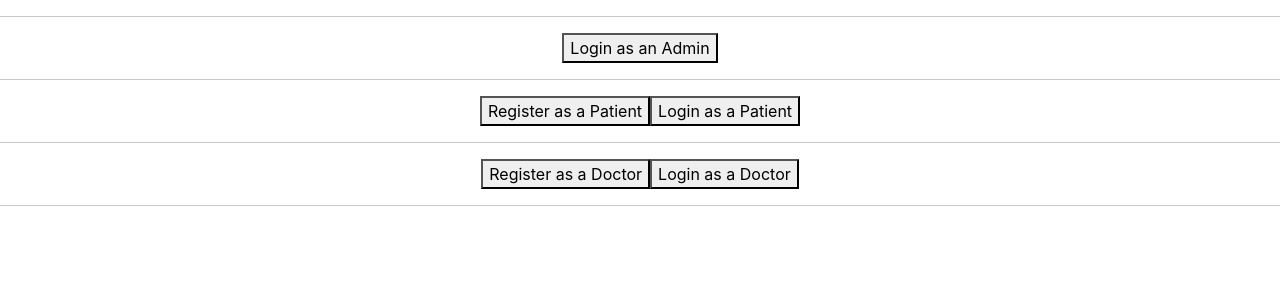
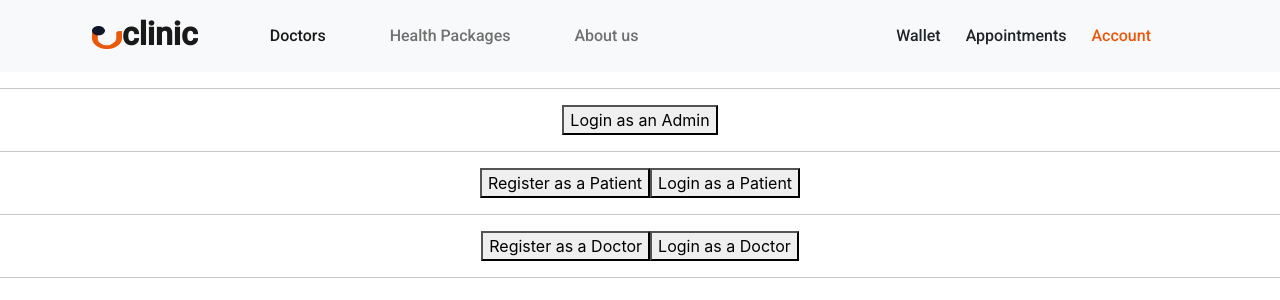
Before and after one commit to advanced-computer-lab-2023/Agile-Star-Squad-Clinic, a React (Create React App) app in the folder frontend/: page / in a window 1280 px wide. Shown: the top 300 px of the page. Built offline with nearby package versions, Linux system fonts and the light colour scheme.

Commit message:
feat : add NavBar

```diff
--- a/frontend/public/index.html
+++ b/frontend/public/index.html
@@ -35,6 +35,9 @@
       integrity="sha384-MrcW6ZMFYlzcLA8Nl+NtUVF0sA7MsXsP1UyJoMp4YLEuNSfAP+JcXn/tWtIaxVXM"
       crossorigin="anonymous"
     ></script>
+    <link rel="preconnect" href="https://fonts.googleapis.com">
+<link rel="preconnect" href="https://fonts.gstatic.com" crossorigin>
+<link href="https://fonts.googleapis.com/css2?family=Maven+Pro:wght@600&family=Roboto:wght@500&display=swap" rel="stylesheet">
     <title>React App</title>
   </head>
   <body>
--- a/frontend/src/App.js
+++ b/frontend/src/App.js
@@ -14,6 +14,7 @@ import ManageUsersPage from './admin/pages/ManageUsers/ManageUsersPage'
 import './App.css';
 import AddFamilyForm from './patient/pages/AddFamily';
 import PatientFamily from './patient/pages/PatientFamily';
+import NavBar from './shared/components/NavBar/NavBar';
 
 // import {getAllPatients} from '../src/data/controllers/patientController';
 
@@ -23,6 +24,7 @@ function App() {
       <BrowserRouter>
         <Routes>
           <Route path="/" element={<LandingPage />} exact />
+          {/* <Route path="/" element={<NavBar />} exact /> */}
 
           <Route
             path="/patient/register"
--- /dev/null
+++ b/frontend/src/shared/components/NavBar/NavBar.css
@@ -0,0 +1,40 @@
+.bodyN{
+
+    font-family: "Roboto";
+    font-size: larger;
+    color: #0f172af7;
+    width: auto;
+    margin: 0;
+    background-color: #ea580c;
+}
+
+.container-fluid{
+    height: 56px;
+
+}
+
+.navbar-brand{
+    font-size: 32px;
+    font-weight: bolder;
+    padding-bottom: 10px;
+    padding-right: 48px;
+    padding-left: 80px;
+}
+#logo{
+    margin-top: 10px;
+}
+.nav-item{
+    padding-right: 48px;
+    color: #0f172af7;
+    font-size: 16px;
+
+}
+#last{
+    color: #ea580c;
+}
+.btn{
+    font-size: 16px ;
+}
+.btn-group{
+    padding-right: 80px;
+}
--- /dev/null
+++ b/frontend/src/shared/components/NavBar/NavBar.js
@@ -0,0 +1,60 @@
+import React from "react";
+import './NavBar.css';
+import logo from '../../../logo.png'
+const NavBar = ()=>{
+
+    return(
+        <div className="bodyN">
+        <nav className="navbar navbar-expand-lg navbar-light bg-light d-flex">
+      <div className="container-fluid">
+        <a className="navbar-brand" href="#">
+          <img
+            src={logo}
+            alt=""
+            width="30"
+            height="24"
+            className="d-inline-block align-text-top"
+            id="logo"
+          />
+          clinic
+        </a>
+        <button
+          className="navbar-toggler"
+          type="button"
+          data-bs-toggle="collapse"
+          data-bs-target="#navbarNav"
+          aria-controls="navbarNav"
+          aria-expanded="false"
+          aria-label="Toggle navigation"
+        >
+          <span className="navbar-toggler-icon"></span>
+        </button>
+        <div className="collapse navbar-collapse" id="navbarNav">
+          <ul className="navbar-nav">
+            <li className="nav-item">
+              <a className="nav-link active" aria-current="page" href="#">Doctors</a>
+            </li>
+            <li className="nav-item">
+              <a className="nav-link " href="#">Health Packages</a>
+            </li>
+            <li className="nav-item">
+              <a className="nav-link" href="#">About us</a>
+            </li>
+
+          </ul>
+        </div>
+        <div className="d-flex mx-4">
+          <div className="btn-group ">
+            <a href="#" className="btn btn-white">Wallet</a>
+            <a href="#" className="btn btn-white">Appointments</a>
+            <a href="#" className="btn btn-white" id="last">Account</a>
+          </div>
+
+
+        </div>
+      </div>
+    </nav>
+    </div>
+    );
+}
+export default NavBar;
--- a/frontend/src/shared/pages/LandingPage.js
+++ b/frontend/src/shared/pages/LandingPage.js
@@ -1,6 +1,7 @@
 import React, { Component } from 'react';
 import { Link } from 'react-router-dom';
 import { setUserRole } from '../DummyUsers';
+import NavBar from '../components/NavBar/NavBar';
 
 class LandingPage extends Component {
   constructor(props) {
@@ -20,6 +21,7 @@ class LandingPage extends Component {
 
     return (
       <React.Fragment>
+        <NavBar></NavBar>
         <hr />
         <Link to="admin/home">
           <button type="button" onClick={() => setUserRole('admin')}>
```
Also changed, not shown: frontend/src/logo.png (added).
